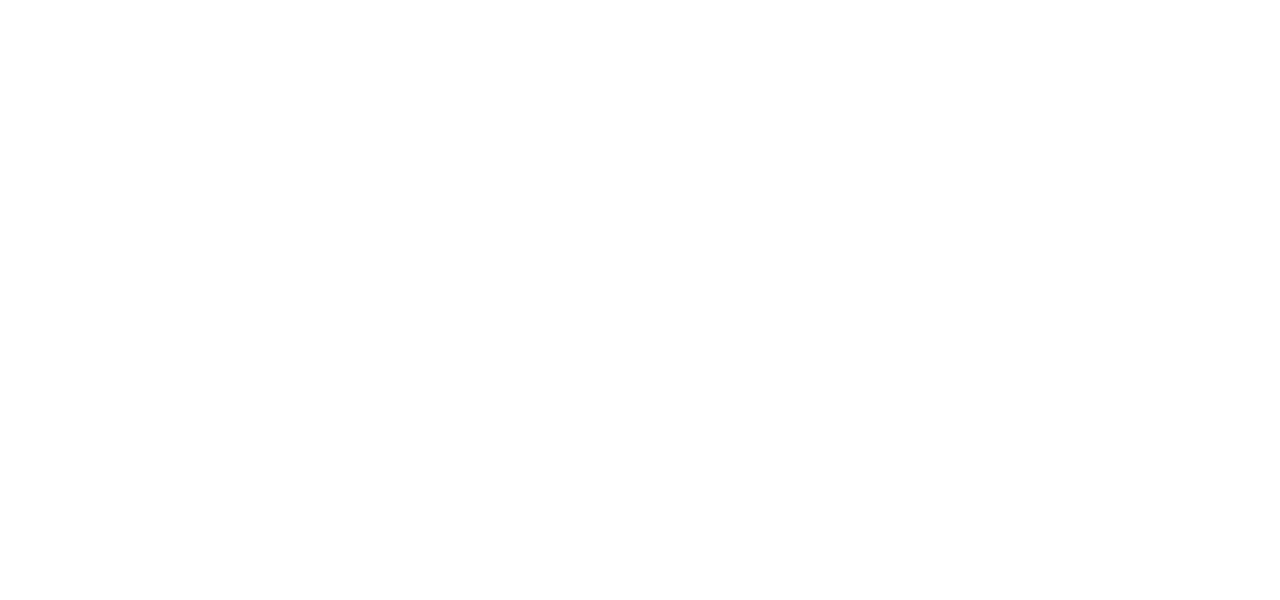
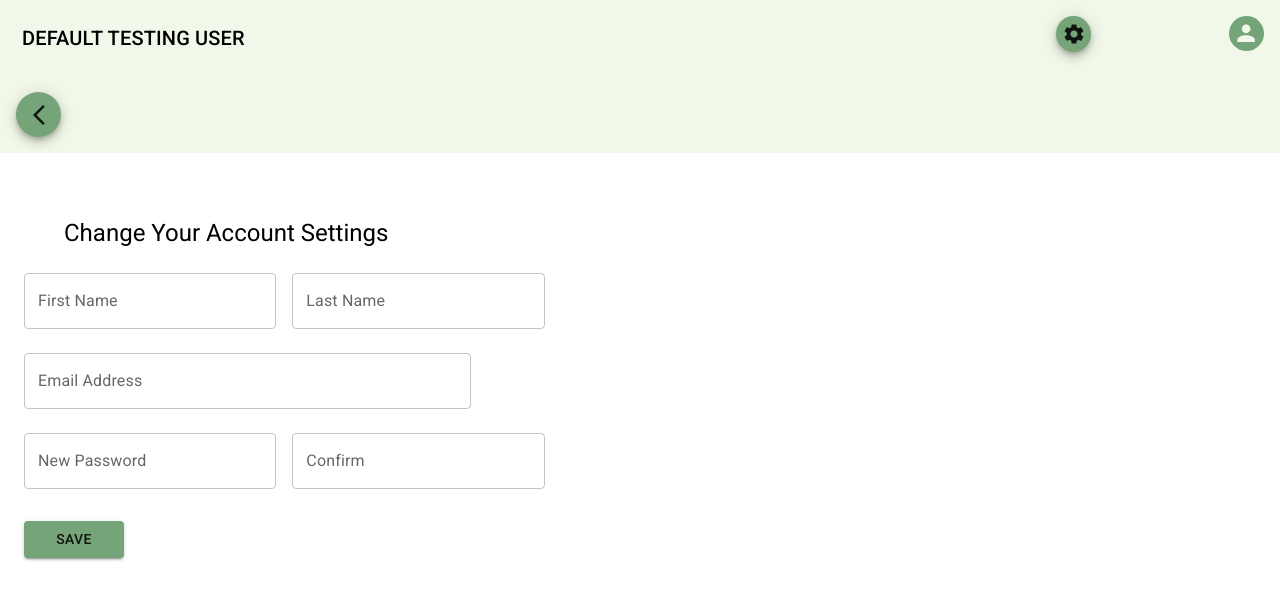
Before and after one commit to rakenduste-programmeerimine-2021/getitdone, a React (Create React App) app in the folder frontend/: page /profilesettings in a window 1280 px wide. Before the commit this address had no page. Shown: the top 600 px of the page. Built offline with nearby package versions, Linux system fonts and the light colour scheme; what react-id-generator would draw is missing.

Commit message:
ProfileSettings Page

```diff
--- a/frontend/src/App.js
+++ b/frontend/src/App.js
@@ -6,6 +6,7 @@ import TaskPage from './pages/TaskPage';
 import EventPage from './pages/EventPage';
 import TaskDetails from './pages/TaskDetails';
 import EventDetails from './pages/EventDetails';
+import ProfileSettings from './pages/ProfileSettings';
 
 function App() {
   return (
@@ -18,6 +19,7 @@ function App() {
         <Route exact path="/taskdetails" element={<TaskDetails/>} />
         <Route exact path="/eventpage" element={<EventPage />} />
         <Route exact path="/eventdetails" element={<EventDetails />} />
+        <Route exact path="/profilesettings" element={<ProfileSettings />} />
       </Routes>
     </Router>
   );
--- a/frontend/src/components/AccountHeader.js
+++ b/frontend/src/components/AccountHeader.js
@@ -3,6 +3,7 @@ import Fab from '@mui/material/Fab';
 import Grid from '@mui/material/Grid';
 import Typography from '@mui/material/Typography';
 import React, { useContext } from "react";
+import { Link as RouterLink } from 'react-router-dom';
 import { Context } from "../webapp";
 import UserAvatar from './UserAvatar';
 
@@ -32,7 +33,7 @@ function AccountHeader() {
       <Grid item xs={1}>
         <Fab
           //onClick={() => handleEditClick(evnt.event_id)}
-          //component={RouterLink} to="/eventdetails"
+          component={RouterLink} to="/profilesettings"
           sx={{ width: '35px', height: '35px' }}
           color="primary"
           aria-label="user settings" >
--- a/frontend/src/pages/Home.js
+++ b/frontend/src/pages/Home.js
@@ -57,6 +57,9 @@ function Home() {
           <Button component={RouterLink} to="/eventpage">
             Event page
           </Button>
+          <Button component={RouterLink} to="/profilesettings">
+            Profile Settings Page
+          </Button>
         </Stack>
       </Box>
 
--- /dev/null
+++ b/frontend/src/pages/ProfileSettings.js
@@ -0,0 +1,125 @@
+import Avatar from '@mui/material/Avatar';
+import Box from '@mui/material/Box';
+import Button from '@mui/material/Button';
+import Grid from '@mui/material/Grid';
+import Link from '@mui/material/Link';
+import TextField from '@mui/material/TextField';
+import Typography from '@mui/material/Typography';
+import React, { useContext } from "react";
+import { Link as RouterLink } from 'react-router-dom';
+import AccountHeader from '../components/AccountHeader';
+import BackButton from '../components/BackButton';
+import { Context } from "../webapp";
+
+
+
+function ProfileSettings() {
+
+  const [state, setState] = useContext(Context);
+
+  //TODO split name
+  //TODO account settings change API
+  //TODO handle API endpoints
+  const name = state.auth.name;
+  const email = state.auth.email;
+
+
+  return (
+
+    <Grid container direction="column">
+      {/*TODO account status header n local status header here*/}
+      <Grid item xs={2} sx={{ bgcolor: 'background.default' }}>
+
+        <Grid container>
+          <Grid item p={2} xs={12}>
+            <AccountHeader />
+          </Grid>
+          {/*TODO refactor and finish backbutton*/}
+          <Grid item container p={2}>
+            <Grid item xs={5}>
+              <BackButton />
+            </Grid>
+          </Grid>
+        </Grid>
+      </Grid>
+      <Grid item xs={10}>
+        <Box sx={{ marginTop: 8, marginLeft: 3 }}>
+      {/*<Grid container spacing={0} direction="column">*/}
+      <Box sx={{ ml: 5, minWidth: '100px' }}>
+        <Typography component="h1" variant="h5">
+          Change Your Account Settings
+        </Typography>
+      </Box>
+      {/*TODO HANDLE SUBMIT*/}
+      {/*<Box component="form" onSubmit={handleSubmit} noValidate sx={{ mt: 1 }}>*/}
+      <Box component="form" sx={{ mt: 1 }}>
+        <div>
+          <TextField
+            margin="normal"
+            id="firstName"
+            label="First Name"
+            name="firstName"
+            defaultValue={name}
+            sx={{ mr: 2, width: '25ch' }}
+          />
+          <TextField
+            margin="normal"
+            id="lastName"
+            label="Last Name"
+            name="lastName"
+            defaultValue={name}
+            sx={{ mr: 2, width: '25ch' }}
+          />
+        </div>
+        <div>
+          <TextField
+            margin="normal"
+            id="email"
+            label="Email Address"
+            name="email"
+            defaultValue={email}
+            sx={{ mr: 2, width: '100%', minWidth: '25ch', maxWidth: '447px' }}
+          />
+        </div>
+        <div>
+          <TextField
+            //helperText="Use 8 or more characters with a mix of letters and symbols"
+            margin="normal"
+            name="password"
+            label="New Password"
+            type="password"
+            id="password"
+            sx={{ mr: 2, width: '25ch' }}
+          />
+          <TextField
+            //TODO confirm pass
+            //helperText=" "
+            margin="normal"
+            name="passwordConfirm"
+            label="Confirm"
+            type="password"
+            id="passwordConfirm"
+            sx={{ mr: 2, width: '25ch' }}
+          />
+        </div>
+
+        <Button
+          type="submit"
+          fullWidth
+          variant="contained"
+          sx={{ mt: 3, mb: 5, width: '100px' }}
+        >
+          SAVE
+        </Button>
+      </Box>
+
+      {/*</Grid>*/}
+
+        </Box>
+      </Grid>
+    </Grid>
+  )
+}
+
+
+export default ProfileSettings;
```
